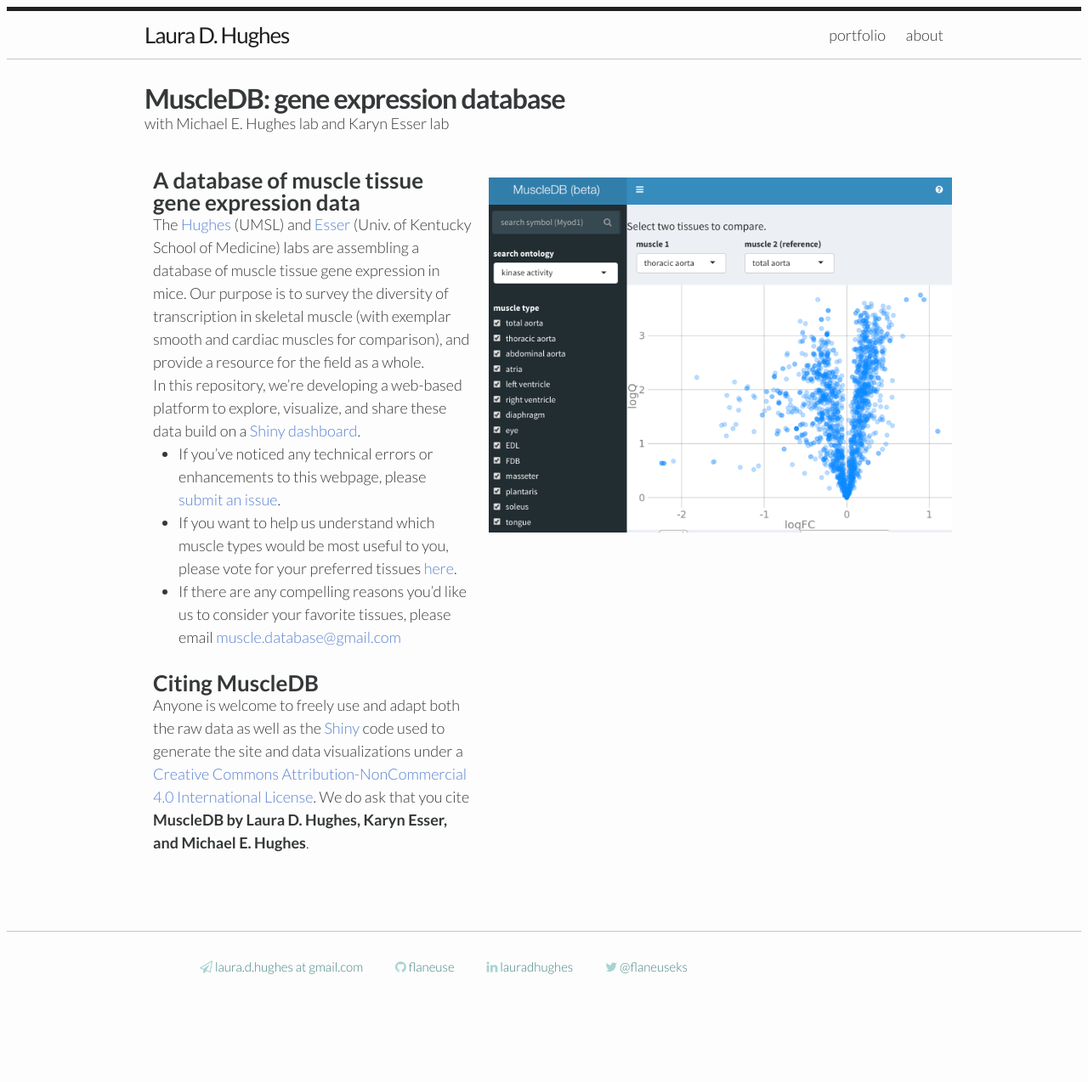
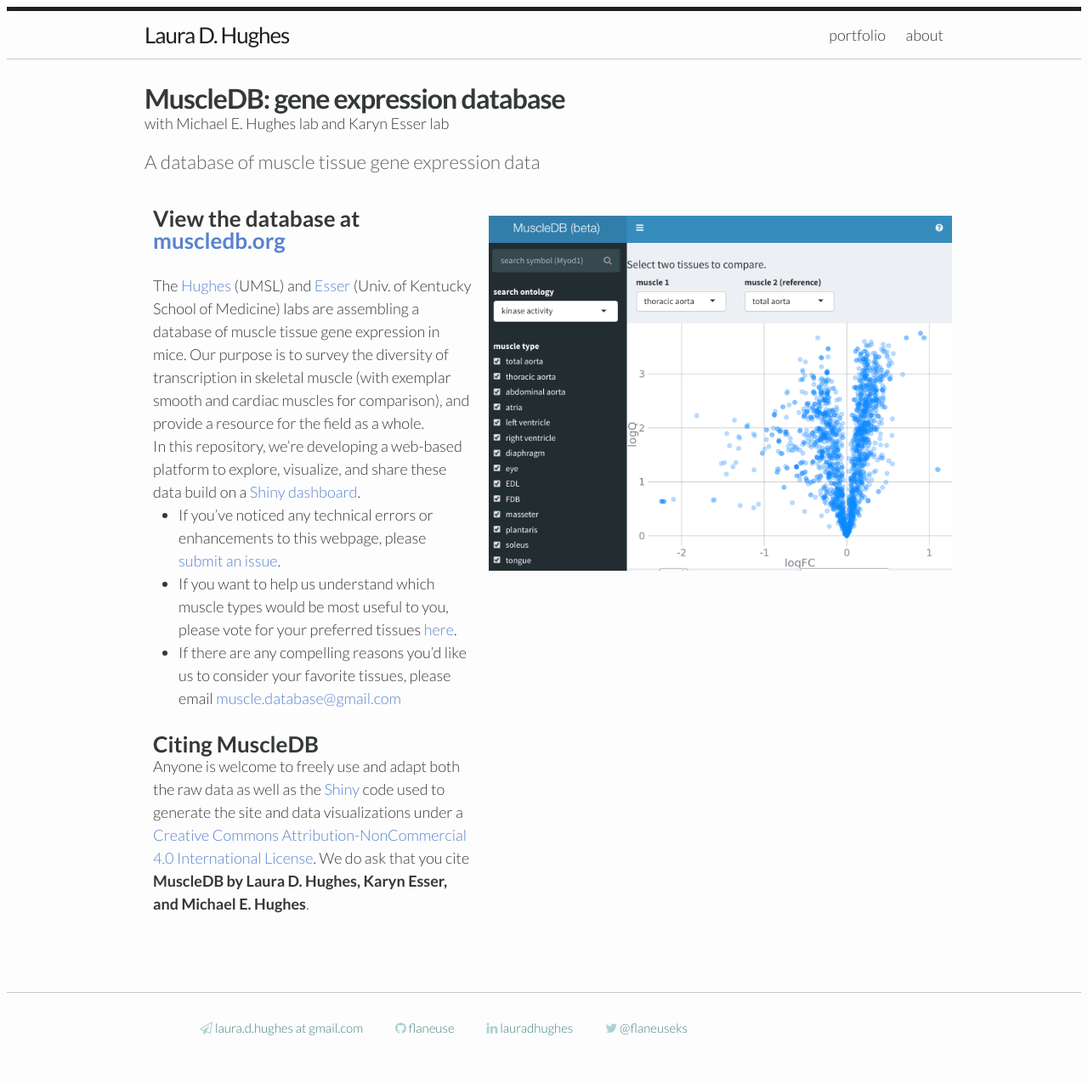
Before and after one commit to flaneuse/flaneuse.github.io, a Jekyll site: the page built from _posts/2016-06-25-muscledb.markdown, in a window 1280 px wide. Shown: the whole page at 85% size. Built offline with Jekyll 4.4.1, drawn with Linux system fonts in a browser that asks for light colours; before the commit the page ends 1203 px from its top, so only the background shows below that.

Commit message:
fix muscledb link

```diff
--- a/_posts/2016-06-25-muscledb.markdown
+++ b/_posts/2016-06-25-muscledb.markdown
@@ -3,13 +3,16 @@ layout: post
 title:  "MuscleDB: gene expression database"
 date:   2016-06-25 12:00:00
 categories: genetics
+summary: A database of muscle tissue gene expression data
 img: "/img/muscledb.png"
 icon: "/img/muscledb_icon.png"
 co-authors: Michael E. Hughes lab and Karyn Esser lab
-link: "http://muscledb.org/MuscleDB"
+link: "http://muscledb.org/"
 ---
 
-<h3>A database of muscle tissue gene expression data</h3>
+### View the database at [muscledb.org](http://muscledb.org/)
+
+<br>
 
 The [Hughes](http://openwetware.org/wiki/HughesLab) (UMSL) and [Esser](http://www.uky.edu/~kaesse2/lab_web_7_2007/SMBL/) (Univ. of Kentucky School of Medicine) labs are assembling a database of muscle tissue gene expression in mice.  Our purpose is to survey the diversity of transcription in skeletal muscle (with exemplar smooth and cardiac muscles for comparison), and provide a resource for the field as a whole.
 
```
